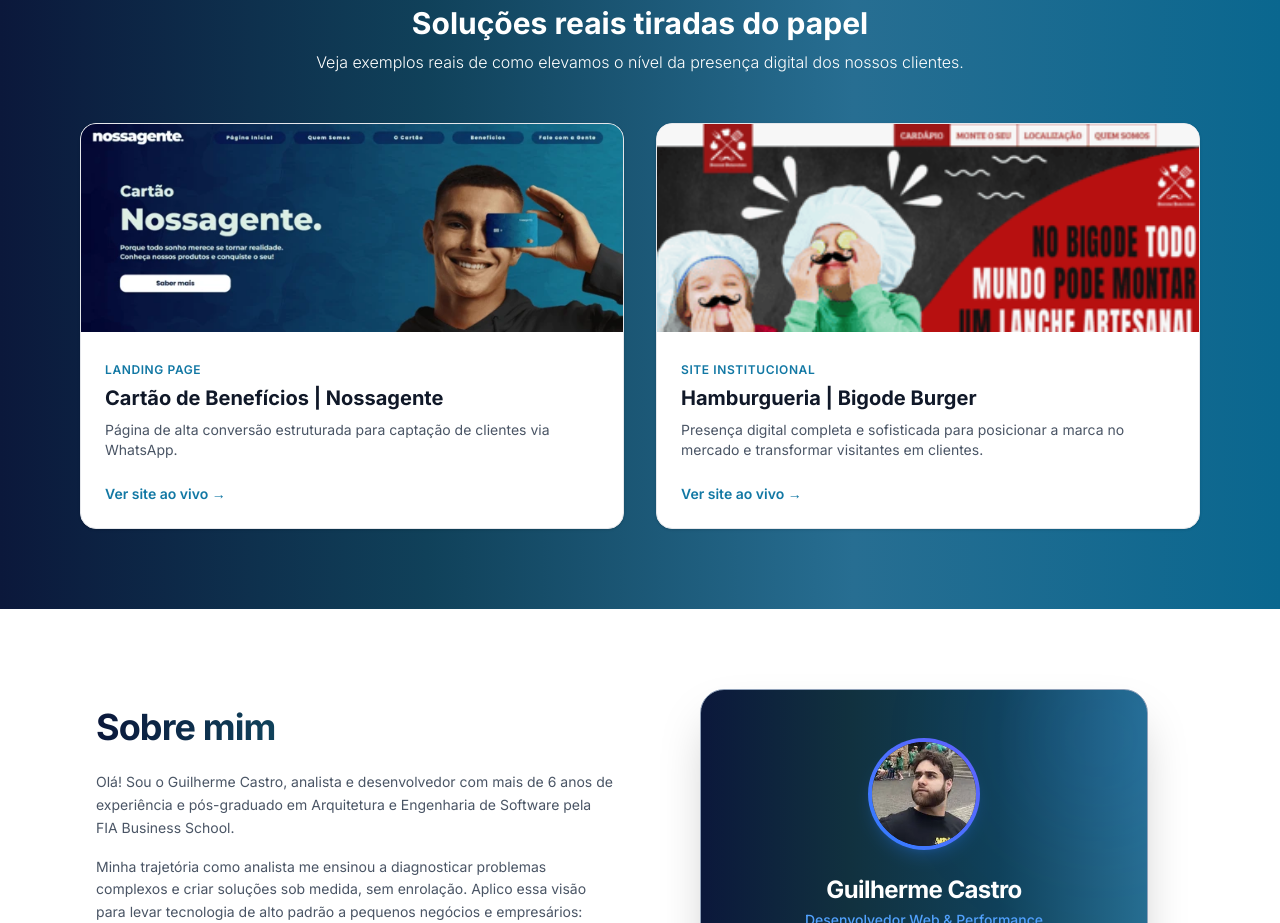
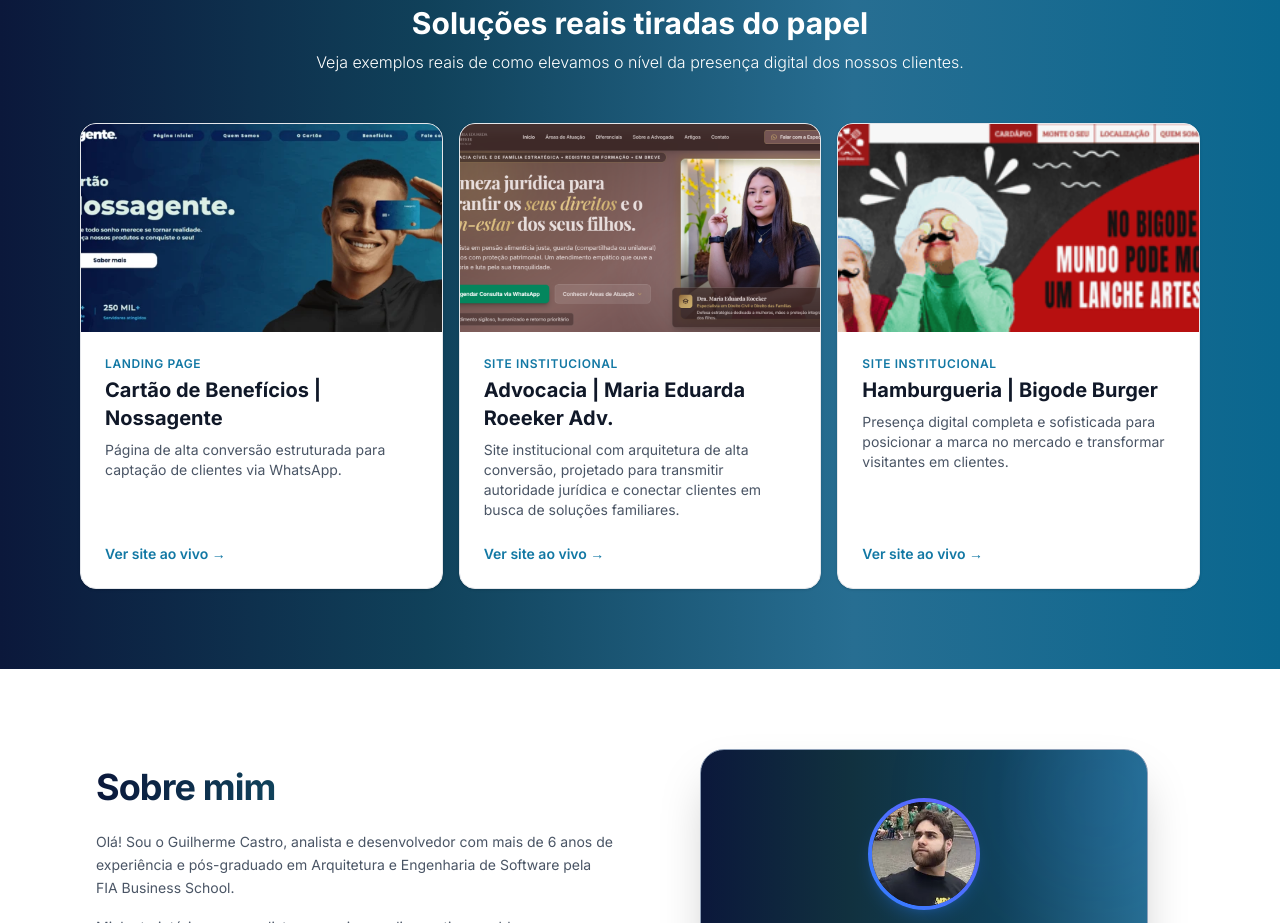
Before and after one commit to GuilhermePCastro/GuilhermeCastroPortfolio, a website: page index.html in a window 1280 px wide. Shown: the part 1960-2883 px from the top of the page. Drawn offline with Linux system fonts and the light colour scheme.

Commit message:
Atualização do site

```diff
--- a/index.html
+++ b/index.html
@@ -274,35 +274,52 @@
                     <h2 class="text-3xl font-extrabold text-white">Soluções reais tiradas do papel</h2>
                     <p class="mt-2 text-white font-light leading-relaxed">Veja exemplos reais de como elevamos o nível da presença digital dos nossos clientes.</p>
                 </div>
-                <div class="grid grid-cols-1 md:grid-cols-2 gap-8 mt-12">
+                <div class="grid grid-cols-1 md:grid-cols-3 gap-4 mt-12">
                     <!-- Projeto 1 -->
-                    <div class="bg-white rounded-2xl overflow-hidden border border-gray-200 shadow-sm animar-baixo" id="projeto1">
+                    <div class="bg-white rounded-2xl overflow-hidden border border-gray-200 shadow-sm animar-baixo flex flex-col" id="projeto1">
                         <div class="h-52 bg-gray-100 overflow-hidden">
                             <img src="./assets/images/nossagenteEx.webp" loading="lazy" alt="Mockup Cartão de Benefícios NossaGente" class="w-full h-full object-cover object-top">
                         </div>
-                        <div class="p-6">
+                        <div class="p-6 flex flex-col flex-1">
                             <span class="text-xs font-semibold color-primary uppercase tracking-wider">Landing Page</span>
                             <h3 class="text-xl font-bold text-gray-900 mt-1">Cartão de Benefícios | Nossagente</h3>
                             <p class="text-sm text-gray-600 mt-2">Página de alta conversão estruturada para captação de clientes via WhatsApp.</p>
-                            <div class="mt-6 flex gap-4">
+                            <div class="mt-auto pt-6 flex gap-4">
                                 <a href="https://nossagentecard.com.br/" target="_blank" class="text-sm font-semibold color-primary link-portifolio">Ver site ao vivo →</a>
                             </div>
                         </div>
                     </div>
+
                     <!-- Projeto 2 -->
-                    <div class="bg-white rounded-2xl overflow-hidden border border-gray-200 shadow-sm animar-baixo" id="projeto2">
+                    <div class="bg-white rounded-2xl overflow-hidden border border-gray-200 shadow-sm animar-baixo flex flex-col" id="projeto2">
+                        <div class="h-52 bg-gray-100 overflow-hidden">
+                            <img src="./assets/images/exMariaAdv.png" loading="lazy" alt="Mockup bigode burger" class="w-full h-full object-cover object-top">
+                        </div>
+                        <div class="p-6 flex flex-col flex-1">
+                            <span class="text-xs font-semibold color-primary uppercase tracking-wider">Site Institucional</span>
+                            <h3 class="text-xl font-bold text-gray-900 mt-1">Advocacia | Maria Eduarda Roeeker Adv.</h3>
+                            <p class="text-sm text-gray-600 mt-2">Site institucional com arquitetura de alta conversão, projetado para transmitir autoridade jurídica e conectar clientes em busca de soluções familiares.</p>
+                            <div class="mt-auto pt-6 flex gap-4">
+                                <a href="https://guilhermepcastro.github.io/mariaEduardaAdv/" target="_blank" class="text-sm font-semibold color-primary link-portifolio">Ver site ao vivo →</a>
+                            </div>
+                        </div>
+                    </div>
+
+                    <!-- Projeto 3 -->
+                    <div class="bg-white rounded-2xl overflow-hidden border border-gray-200 shadow-sm animar-baixo flex flex-col" id="projeto3">
                         <div class="h-52 bg-gray-100 overflow-hidden">
                             <img src="./assets/images/bigodeBrugerEx.webp" loading="lazy" alt="Mockup bigode burger" class="w-full h-full object-cover object-top">
                         </div>
-                        <div class="p-6">
+                        <div class="p-6 flex flex-col flex-1">
                             <span class="text-xs font-semibold color-primary uppercase tracking-wider">Site Institucional</span>
                             <h3 class="text-xl font-bold text-gray-900 mt-1">Hamburgueria | Bigode Burger</h3>
                             <p class="text-sm text-gray-600 mt-2">Presença digital completa e sofisticada para posicionar a marca no mercado e transformar visitantes em clientes.</p>
-                            <div class="mt-6 flex gap-4">
+                            <div class="mt-auto pt-6 flex gap-4">
                                 <a href="https://guilhermepcastro.github.io/BigodeBurger2/" target="_blank" class="text-sm font-semibold color-primary link-portifolio">Ver site ao vivo →</a>
                             </div>
                         </div>
                     </div>
+
                 </div>
             </div>
         </section>
--- a/script/animations.js
+++ b/script/animations.js
@@ -15,6 +15,7 @@
                 const textoServ = entry.target.querySelector("#serv-bloco-titulo");
                 const proj1 = entry.target.querySelector("#projeto1");
                 const proj2 = entry.target.querySelector("#projeto2");
+                const proj3 = entry.target.querySelector("#projeto3");
                 const titPort = entry.target.querySelector("#titulo-portifolio");
                 const sobEsq = entry.target.querySelector("#sobreMimEsq");
                 const sobDit = entry.target.querySelector("#sobreMimDit");
@@ -25,6 +26,7 @@
                 if (textoServ) textoServ.classList.add("visivel");
                 if (proj1) proj1.classList.add("visivel");
                 if (proj2) proj2.classList.add("visivel");
+                if (proj3) proj3.classList.add("visivel");
                 if (titPort) titPort.classList.add("visivel");
                 if (sobEsq) sobEsq.classList.add("visivel");
                 if (sobDit) sobDit.classList.add("visivel");
```
Also changed, not shown: assets/images/exMariaAdv.png (added), dist/output.css.
